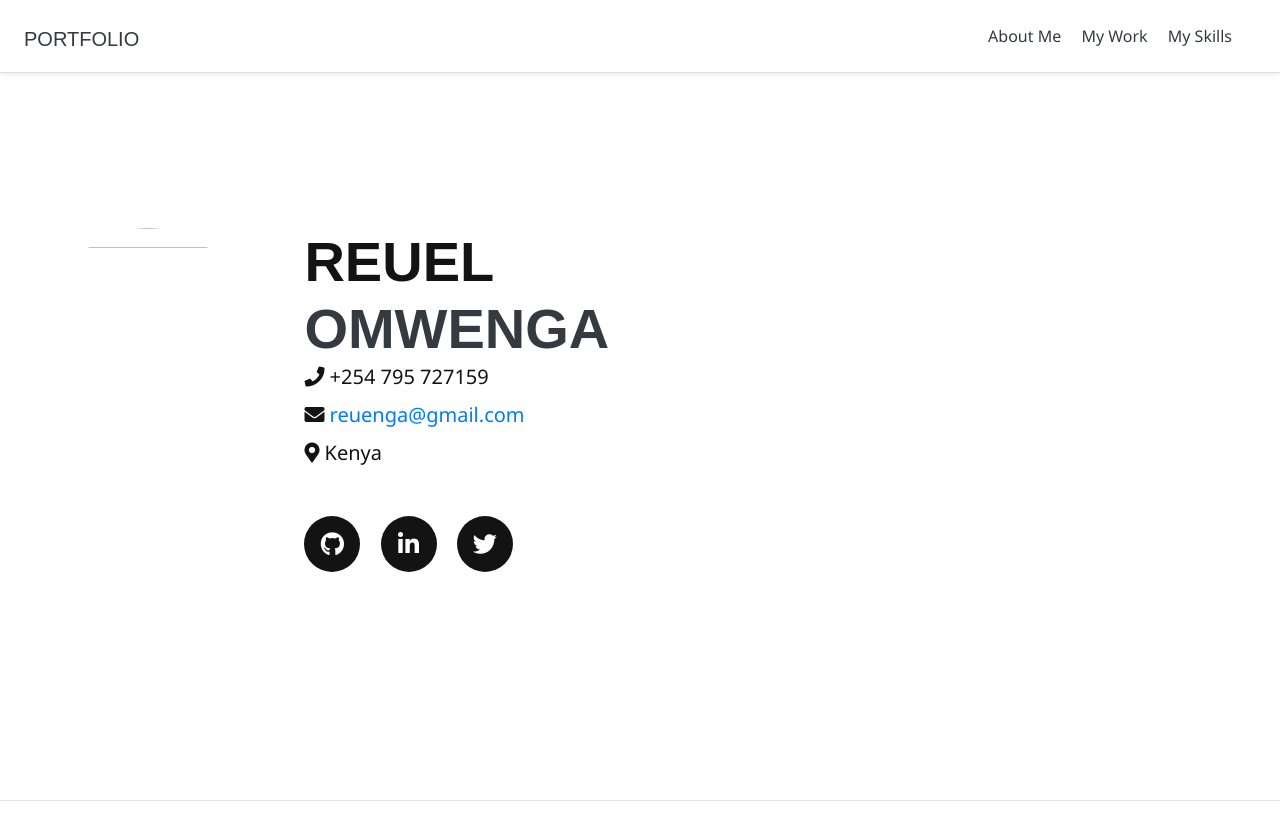
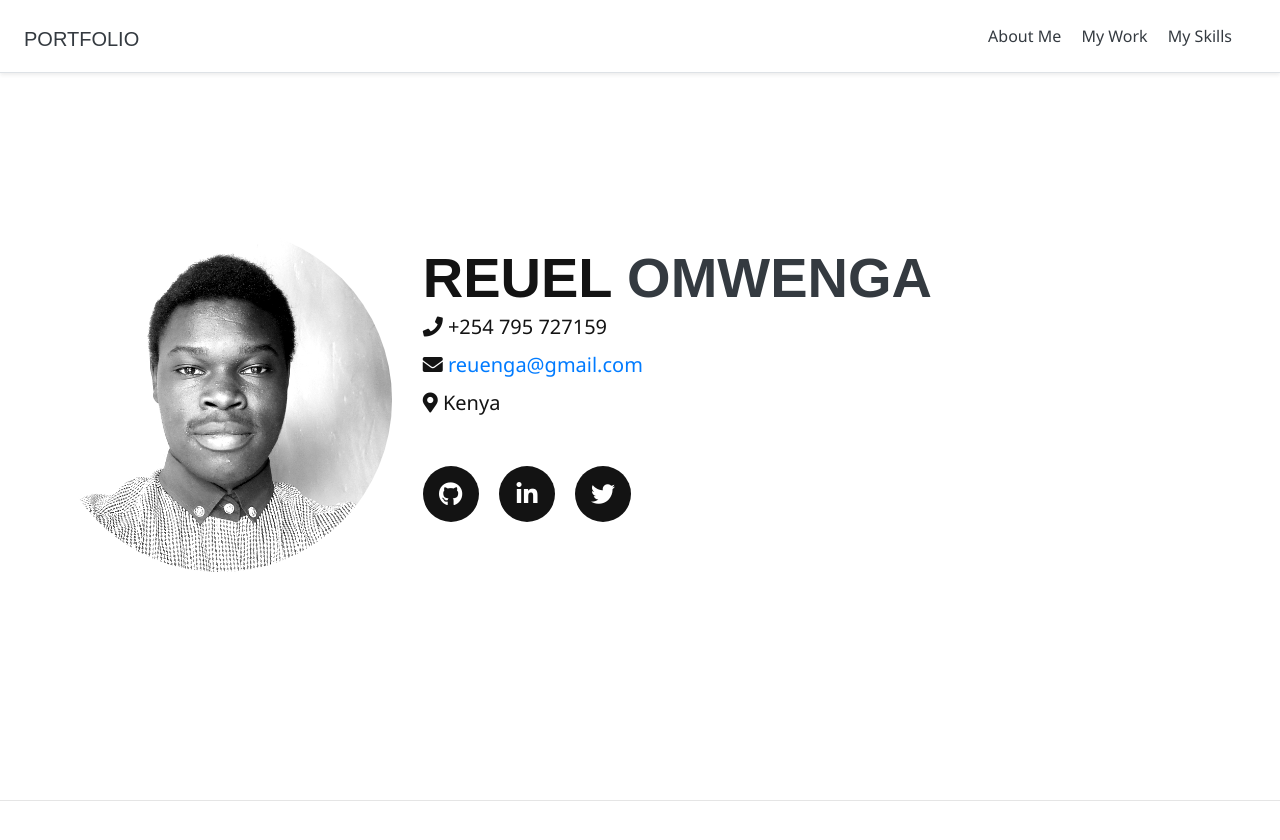
Before and after one commit to ReuelO/reuelomwenga.github.io, a plain HTML site: page index.html in a window 1280 px wide. Shown: the top 840 px of the page. Drawn offline with Linux system fonts and the light colour scheme.

Commit message:
photo added

```diff
--- a/index.html
+++ b/index.html
@@ -12,6 +12,11 @@
     <link href="vendor/bootstrap/css/bootstrap.min.css" rel="stylesheet">
     <link href="vendor/fontawesome-free/css/all.min.css" rel="stylesheet">
     <link href="vendor/main.css" rel="stylesheet">
+
+    <script src="vendor/jquery/jquery.min.js"></script>
+    <script src="vendor/bootstrap/js/bootstrap.bundle.min.js"></script>
+    <script src="vendor/jquery-easing/jquery.easing.min.js"></script>
+    <script src="vendor/main.js"></script>
 </head>
 
 <body id="page-top">
@@ -31,13 +36,12 @@
 
         <section class="resume-section p-3 p-lg-5 d-flex align-items-center">
             <div class="row">
-                <div class="col-sm-12 col-md-5 col-lg-5 col-xl-4">
-                    <span class="d-none d-lg-block">
-                        <img class="img-fluid img-profile rounded-circle mx-auto mb-2" width="200px" height="200px"
-                            src="" alt="">
+                <div class="col-4">
+                    <span class="d-block">
+                        <img class="img-fluid img-profile rounded-circle" src="img/photo.jpg" alt="">
                     </span>
                 </div>
-                <div class="col-sm-12 col-md-7 col-lg-7 col-xl-8">
+                <div class="col-8 p-3">
                     <h2 class="mb-0">Reuel
                         <span class="text-dark">Omwenga</span>
                     </h2>
@@ -220,11 +224,6 @@
         </section>
 
     </div>
-
-    <script src="vendor/jquery/jquery.min.js"></script>
-    <script src="vendor/bootstrap/js/bootstrap.bundle.min.js"></script>
-    <script src="vendor/jquery-easing/jquery.easing.min.js"></script>
-    <script src="vendor/main.js"></script>
 </body>
 
 </html>
--- a/vendor/main.css
+++ b/vendor/main.css
@@ -14,6 +14,29 @@ body {
   font-family: "Segoe UI", Tahoma, Geneva, Verdana, sans-serif;
   background-color: #ffffff;
   color: #131313;
+}
+
+.img-profile {
+  width: 250px;
+  height: inherit;
+}
+@media (min-width: 31.25rem) {
+  .img-profile {
+    width: 250px;
+    height: inherit;
+  }
+}
+@media (min-width: 45rem) {
+  .img-profile {
+    width: 350px;
+    height: inherit;
+  }
+}
+@media (min-width: 62rem) {
+  .img-profile {
+    width: 550px;
+    height: inherit;
+  }
 }
 
 h1,
```
Also changed, not shown: img/photo.jpg (added), img/profile.jpg (deleted).
